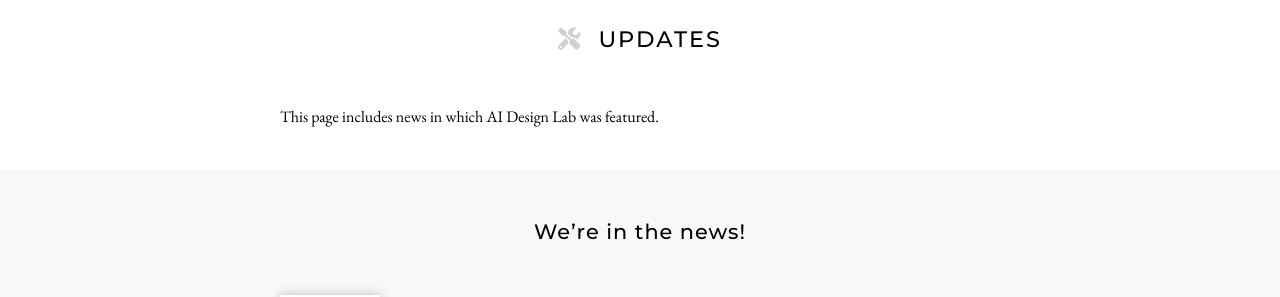
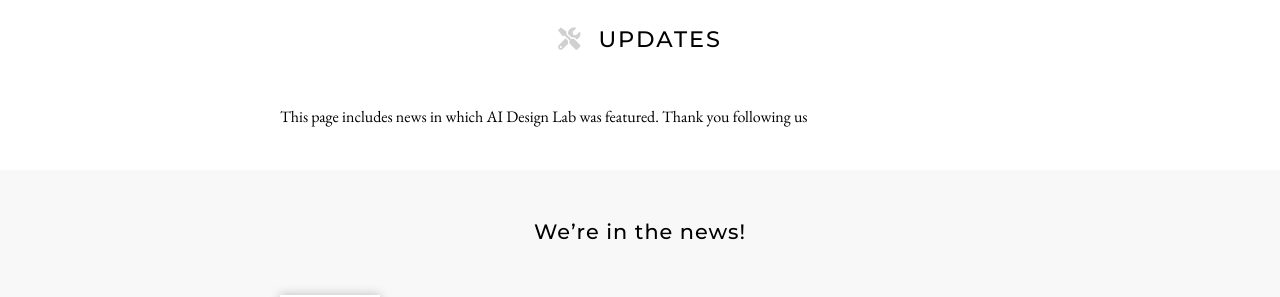
Before and after one commit to PatrickAIlab/PatrickAIlab.github.io, a Jekyll site: the page built from updates/index.md, in a window 1280 px wide. Shown: the part 164-461 px from the top of the page. Built offline with Jekyll 4.4.1, drawn with Linux system fonts in a browser that asks for light colours; nearby versions of some CDN libraries.

Commit message:
Update index.md

```diff
--- a/updates/index.md
+++ b/updates/index.md
@@ -4,7 +4,7 @@ title: Updates
 
 # <i class="fas fa-tools"></i>Updates
 
-This page includes news in which AI Design Lab was featured.
+This page includes news in which AI Design Lab was featured.  Thank you following us
 
 <!-- section break -->
 
```
